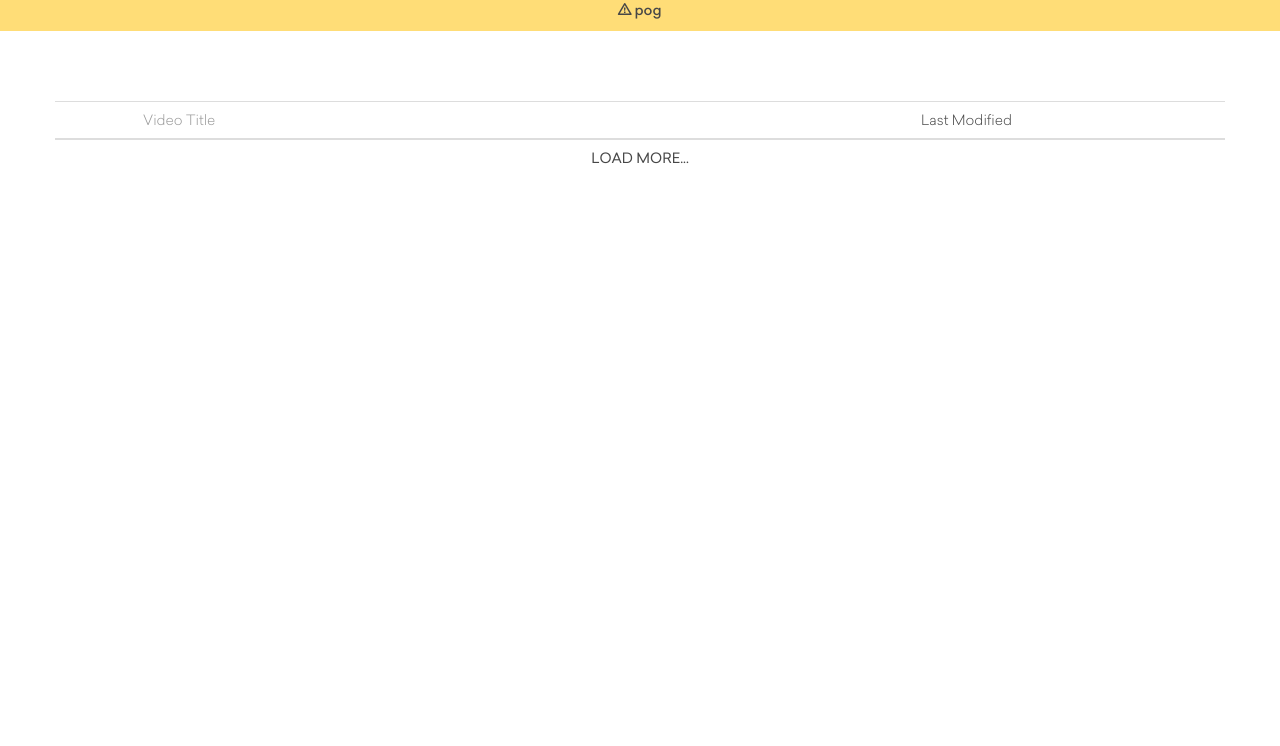
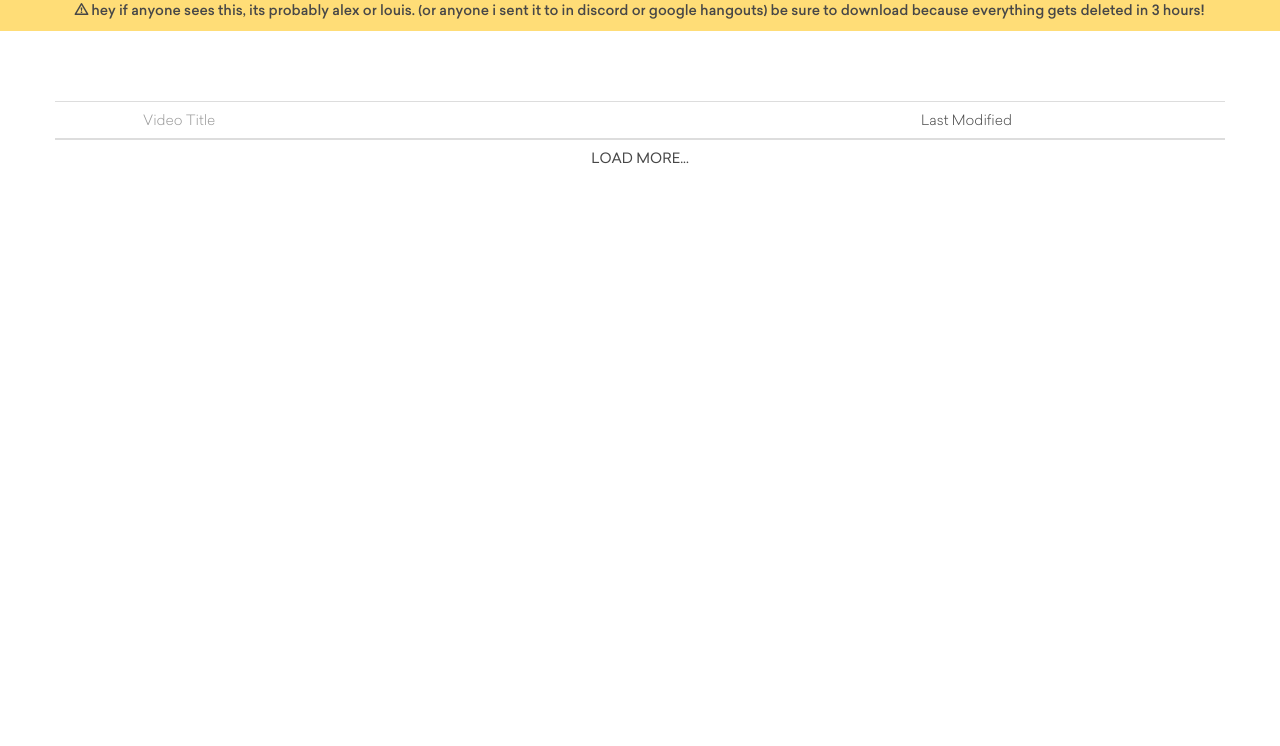
Before and after one commit to Superyoshi94/Wrapper-Online, a website: page html/list.html in a window 1280 px wide. Shown: the part 54-800 px from the top of the page. Drawn offline with Linux system fonts and the light colour scheme; no server answers.

Commit message:
Update list.html

```diff
--- a/html/list.html
+++ b/html/list.html
@@ -51,7 +51,7 @@
 				<a href="/go_full" class="button">MAKE A VIDEO</a>
 			</div>
 		</div>
-		<div class="warning"><strong>pog</a>
+		<div class="warning"><strong>hey if anyone sees this, its probably alex or louis. (or anyone i sent it to in discord or google hangouts) be sure to download because everything gets deleted in 3 hours!</a>
 		</div>
 	</header>
 	<table>
```
